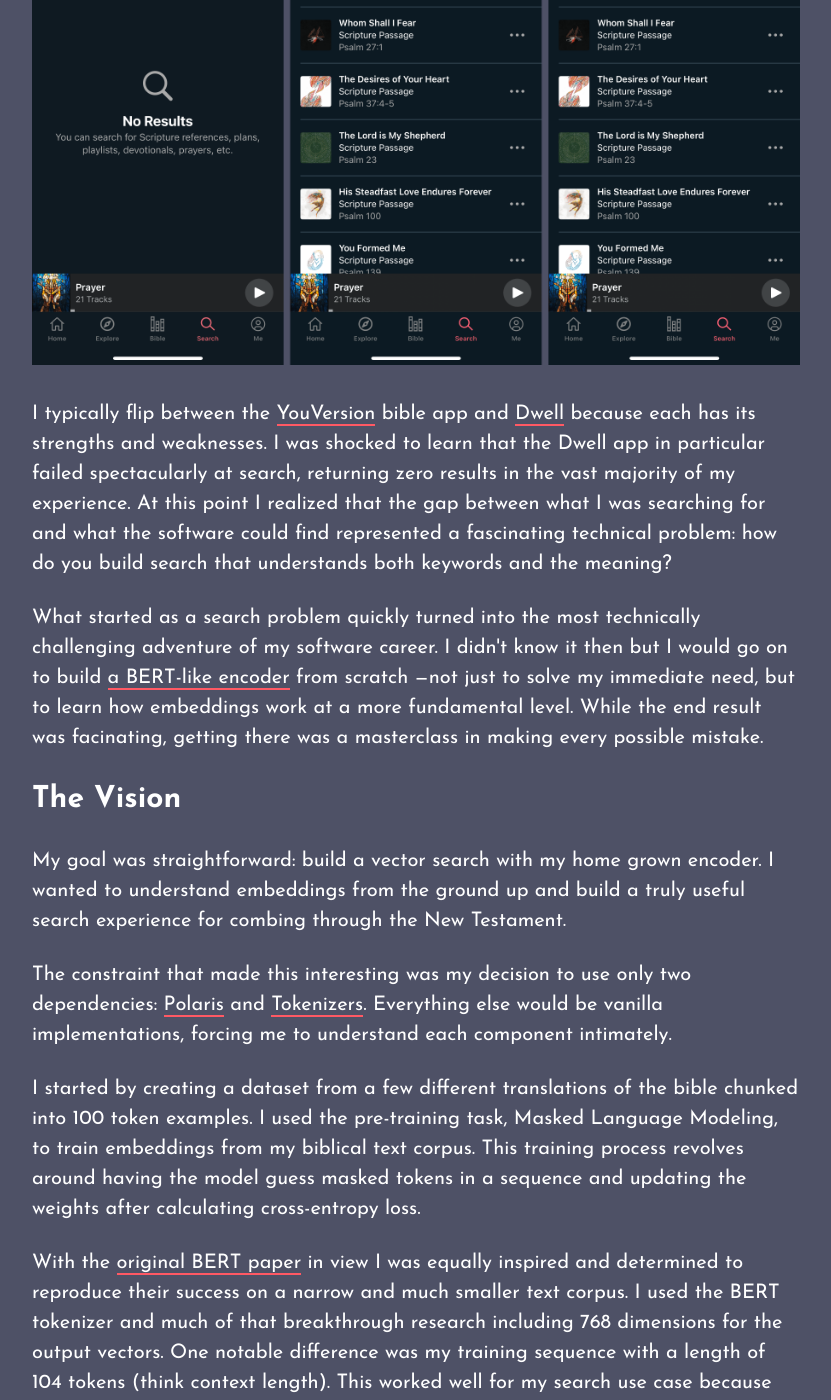
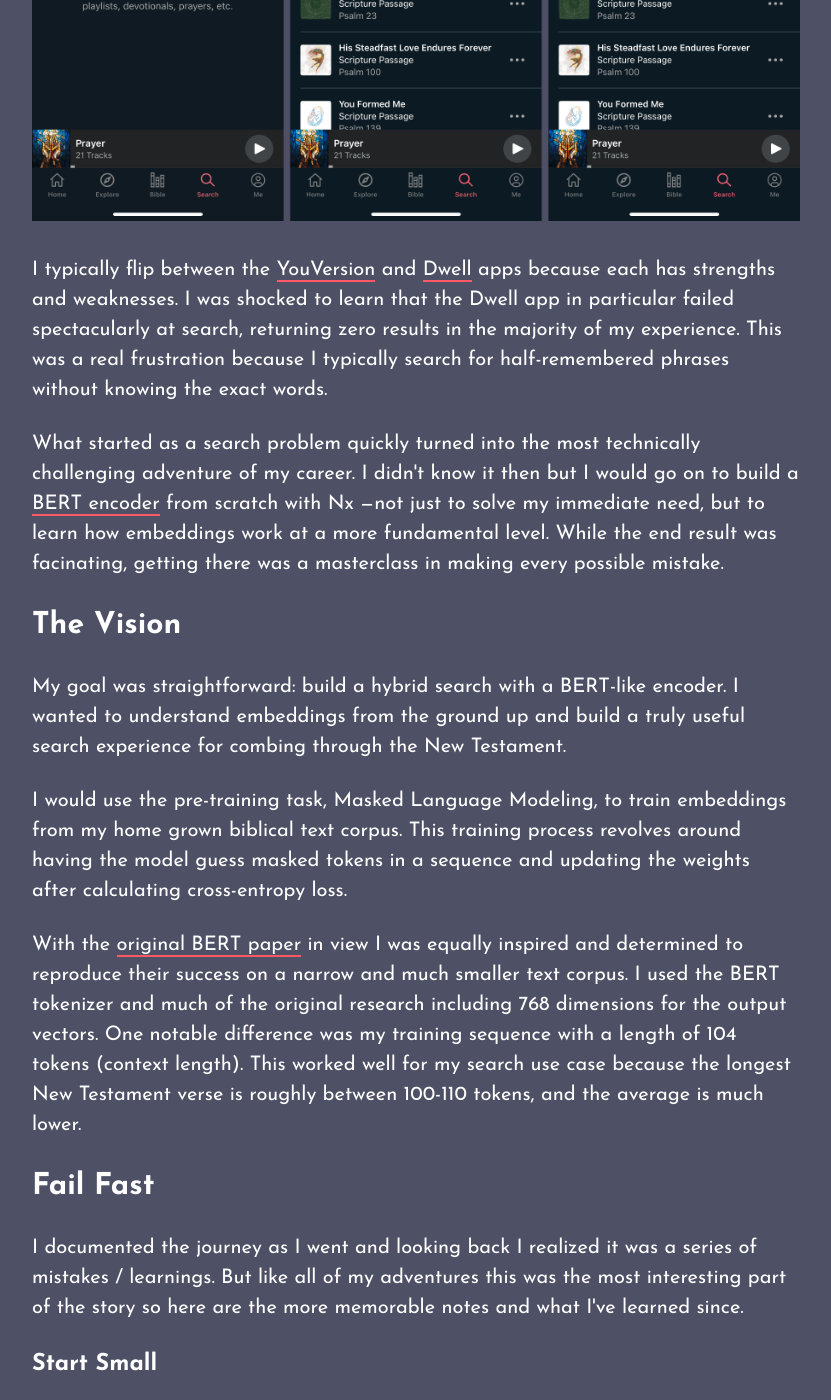
Before and after one commit to toranb/toranb.github.io, a Jekyll site: the page built from _posts/2025-06-22-bert-from-scratch-with-nx.html, in a window 1280 px wide and 1400 px high, scrolled down 648 px. Shown: the whole window, without its empty margins (224-1055 px from the left). Built offline with Jekyll 4.4.1, drawn with Linux system fonts in a browser that asks for light colours; Markdown is read by kramdown in place of the engine named in the settings; some of the changed text lies outside the part shown.

Commit message:
updated bert encoder blog post

```diff
--- a/_posts/2025-06-22-bert-from-scratch-with-nx.html
+++ b/_posts/2025-06-22-bert-from-scratch-with-nx.html
@@ -1,28 +1,24 @@
 ---
 layout: post
-title: "BERT from scratch with Nx"
+title: "Writing the BERT Encoder with Nx"
 date:   2025-06-22 01:00:00
 categories: blog archive
 ---
-<p>The more time I spend <a href="https://www.youtube.com/watch?v=-iZIZHgHa5M">in machine learning</a>, the more my curiosity grows. That curiosity turned into action last fall when I encountered a truly personal need: I wanted better tools to find what I was looking for in Scripture.</p>
-
-<p>So often I find myself searching for half-remembered phrases or themes—"number our days" when I meant "number my days," or hunting for passages about a topic without knowing the exact words. And while this might seem small, this deeply personal problem set the stage for a nearly year long journey.</p>
+<p>The more time I spend <a href="https://www.youtube.com/watch?v=-iZIZHgHa5M">in machine learning</a>, the more my curiosity grows. That curiosity turned into action last fall when a practical hobby project collided with my insatiable desire to learn.</p>
 
 <img src='/content/images/2025/search_failure.png' alt='the search problem'/>
 
-<p>I typically flip between the <a href="https://www.youversion.com/">YouVersion</a> bible app and <a href="https://dwellapp.io/">Dwell</a> because each has its strengths and weaknesses. I was shocked to learn that the Dwell app in particular failed spectacularly at search, returning zero results in the vast majority of my experience. At this point I realized that the gap between what I was searching for and what the software could find represented a fascinating technical problem: how do you build search that understands both keywords and the meaning?</p>
+<p>I typically flip between the <a href="https://www.youversion.com/">YouVersion</a> and <a href="https://dwellapp.io/">Dwell</a> apps because each has strengths and weaknesses. I was shocked to learn that the Dwell app in particular failed spectacularly at search, returning zero results in the majority of my experience. This was a real frustration because I typically search for half-remembered phrases without knowing the exact words.</p>
 
-<p>What started as a search problem quickly turned into the most technically challenging adventure of my software career. I didn't know it then but I would go on to build <a href="https://github.com/toranb/encoder-search">a BERT-like encoder</a> from scratch —not just to solve my immediate need, but to learn how embeddings work at a more fundamental level. While the end result was facinating, getting there was a masterclass in making every possible mistake.</p>
+<p>What started as a search problem quickly turned into the most technically challenging adventure of my career. I didn't know it then but I would go on to build a <a href="https://github.com/toranb/encoder-search">BERT encoder</a> from scratch with Nx —not just to solve my immediate need, but to learn how embeddings work at a more fundamental level. While the end result was facinating, getting there was a masterclass in making every possible mistake.</p>
 
 <h2>The Vision</h2>
 
-<p>My goal was straightforward: build a vector search with my home grown encoder. I wanted to understand embeddings from the ground up and build a truly useful search experience for combing through the New Testament.</p>
+<p>My goal was straightforward: build a hybrid search with a BERT-like encoder. I wanted to understand embeddings from the ground up and build a truly useful search experience for combing through the New Testament.</p>
 
-<p>The constraint that made this interesting was my decision to use only two dependencies: <a href="https://github.com/elixir-nx/polaris">Polaris</a> and <a href="https://github.com/elixir-nx/tokenizers">Tokenizers</a>. Everything else would be vanilla implementations, forcing me to understand each component intimately.</p>
+<p>I would use the pre-training task, Masked Language Modeling, to train embeddings from my home grown biblical text corpus. This training process revolves around having the model guess masked tokens in a sequence and updating the weights after calculating cross-entropy loss.</p>
 
-<p>I started by creating a dataset from a few different translations of the bible chunked into 100 token examples. I used the pre-training task, Masked Language Modeling, to train embeddings from my biblical text corpus. This training process revolves around having the model guess masked tokens in a sequence and updating the weights after calculating cross-entropy loss.</p>
-
-<p>With the <a href="https://arxiv.org/abs/1810.04805">original BERT paper</a> in view I was equally inspired and determined to reproduce their success on a narrow and much smaller text corpus. I used the BERT tokenizer and much of that breakthrough research including 768 dimensions for the output vectors. One notable difference was my training sequence with a length of 104 tokens (think context length). This worked well for my search use case because the longest New Testament verse is roughly between 100-110 tokens, and the average is much lower.</p>
+<p>With the <a href="https://arxiv.org/abs/1810.04805">original BERT paper</a> in view I was equally inspired and determined to reproduce their success on a narrow and much smaller text corpus. I used the BERT tokenizer and much of the original research including 768 dimensions for the output vectors. One notable difference was my training sequence with a length of 104 tokens (context length). This worked well for my search use case because the longest New Testament verse is roughly between 100-110 tokens, and the average is much lower.</p>
 
 <h2>Fail Fast</h2>
 
```
